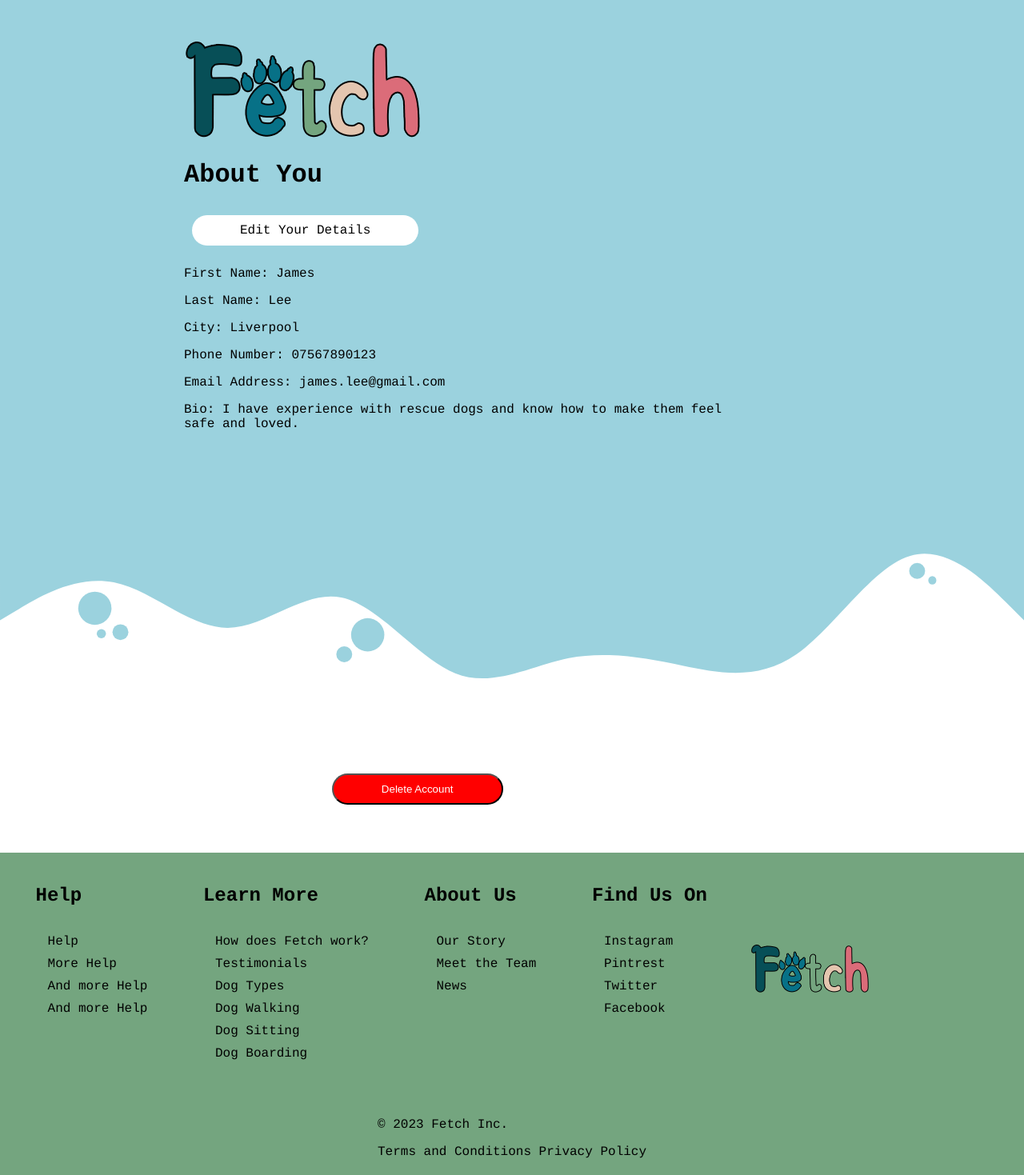
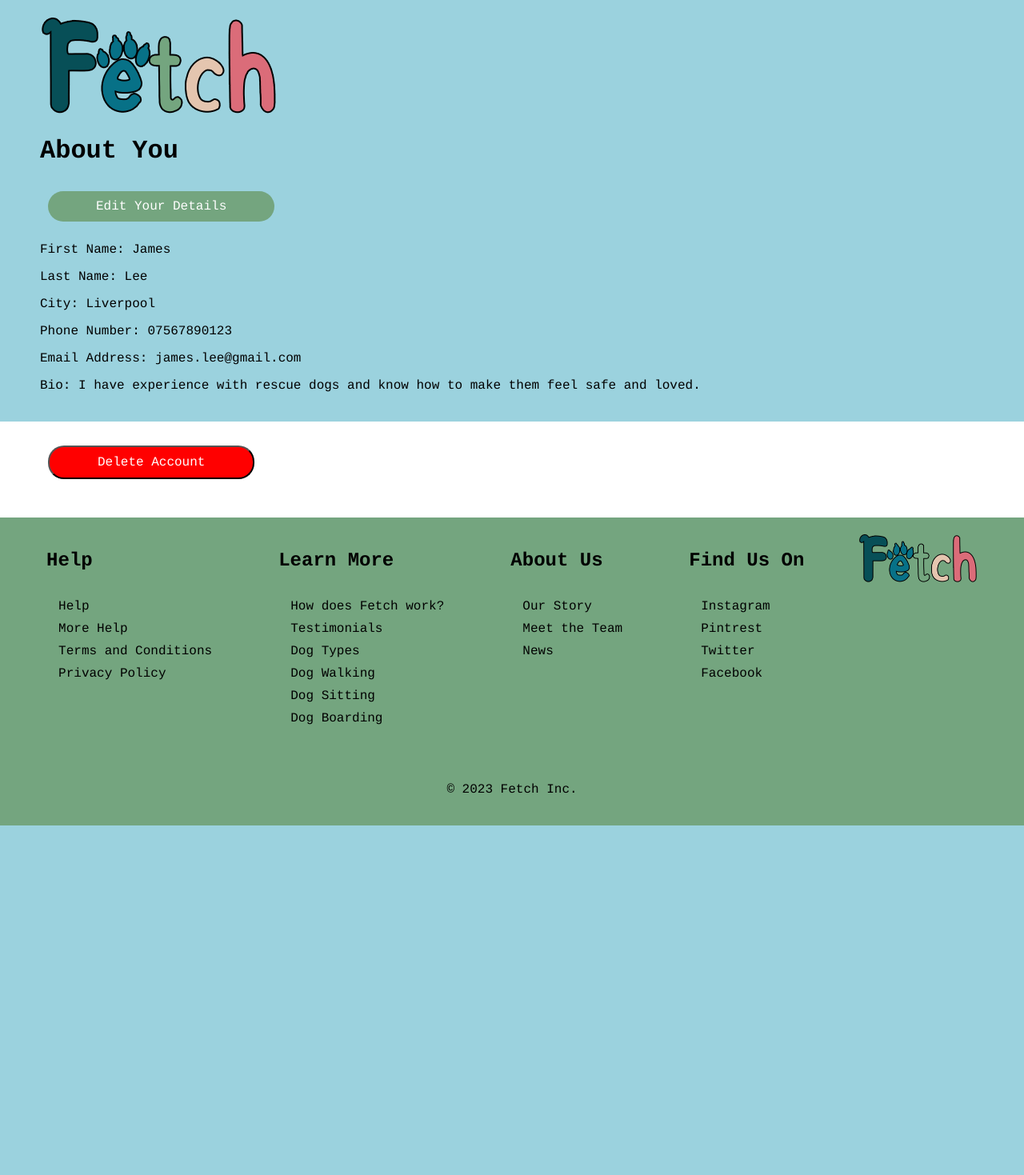
Before and after one commit to aleighdavidson/PetSittingWebsite, a Flask app: page /account/1 in a window 1280 px wide. Shown: the whole page at 80% size. After the commit the page ends 1032 px from the top, so only its background shows below. Run offline with Flask 3, Linux system fonts and the light colour scheme; data comes from the database, SQL or seed files in the repository; parts of the project's set-up code (start-up, migrations or seed data) failed here and were passed over.

Commit message:
changes to account details and edit page styles

```diff
--- a/FetchApp/application/routes.py
+++ b/FetchApp/application/routes.py
@@ -100,7 +100,7 @@
 @app.route('/editdog/<id>', methods=['GET', 'POST', 'DELETE'])
 def edit_dog(id):
     error = ""
-    current_dog = service.get_dog(id)
+    current_dog = service.get_dog_profile(id)
     form = DogForm(obj=current_dog)
     form.dog_type_list.data = current_dog.dog_type
     delete_form = DeleteUserForm()
@@ -135,36 +135,3 @@
     dog = service.get_dog_profile(id)
     photo = service.get_dog_photo(id)
     return render_template('dog_profile.html', dog=dog, photo=photo, message=error)
-
-
-# TESTING ################
-
-# @app.route('/users', methods=['GET'])
-# def show_users():
-#     error = ""
-#     users = service.get_all_users()
-#     print("I'm working")
-#     if len(users) == 0:
-#         error = "There are no users to display"
-#     return render_template('usersTest.html', users=users, message=error)
-#
-#
-# @app.route('/sitters', methods=['GET'])
-# def show_sitters():
-#     error = ""
-#     sitters = service.get_all_sitter_types()
-#     print("I'm working")
-#     if len(sitters) == 0:
-#         error = "There are no users to display"
-#     return render_template('sitterTypeTest.html', users=sitters, message=error)
-#
-#
-# @app.route('/users/dog', methods=['GET'])
-# def show_users_dogs():
-#     error = ""
-#     users = service.get_all_users()
-#     dogs = service.get_all_dogs()
-#     my_dict = {}
-#     for dog in dogs:
-#         my_dict[dog.user.id] = dog.dog_name
-#     return render_template('usersTest.html', users=users, dogs=dogs, my_dict=my_dict, message=error)
--- a/FetchApp/application/service.py
+++ b/FetchApp/application/service.py
@@ -14,11 +14,6 @@
 def get_account_details(id):
     user = db.session.query(User).filter_by(id=id).first()
     return user
-
-
-def get_dog(id):
-    dog = db.session.query(Dog).filter_by(id=id).first()
-    return dog
 
 
 def save_account_changes(user):
@@ -56,16 +51,3 @@
 
 def get_dog_photo(dog_id):
     return db.session.query(DogPhoto).filter_by(dog_id=dog_id).first()
-
-
-# TESTING ############
-# def get_all_users():
-#     return db.session.query(User).all()
-#
-#
-# def get_all_dogs():
-#     return db.session.query(Dog).all()
-#
-#
-# def get_all_sitter_types():
-#     return db.session.query(SitterType).all()
--- a/FetchApp/application/static/styles.css
+++ b/FetchApp/application/static/styles.css
@@ -76,6 +76,22 @@
 
 /* Account Template */
 
+.editGridContainer {
+	display: grid;
+	grid-template-columns: auto auto auto auto;
+	width: 100vw;
+	row-gap: 0px;
+}
+
+.editGridContainer > .editContent {
+	justify-self: start;
+	padding: 20px;
+	padding-left: 50px;
+	max-width: 900px;
+	grid-column:1;
+	grid-row: 1 / 2;
+}
+
 .imgPreview {
   border: 1px solid #ddd;
   border-radius: 4px;
@@ -86,14 +102,34 @@
 #buttonWarning {
 	background-color: red;
 	color: white;
+	font-family: var(--font);
+	font-size: 16px;
+}
+
+#buttonWarning:hover {
+    background-color: white;
+	color: red;
+}
+
+#editButton {
+    background-color: #74A57F;
+    color: white;
+    font-family: var(--font);
+    font-size: 16px;
+}
+
+#editButton:hover{
+	background-color: #077187;
 }
 
 .flashMessage {
-    padding: 15px;
+    padding-top: 30px;
+    place-self: center;
 }
 
 .editDetailsRow {
     padding: 10px;
+    font-size: 16px;
 }
 
 .form-control {
@@ -227,7 +263,11 @@
 }
 
 #footerLogo {
-    place-self: center;
+    /*place-self: center end;
+    padding-left: 50px;
+    grid-column: 5; */
+    width: 148.5px;
+    height: 62px;
 }
 =======
 /* Dog Profile Template */
--- a/FetchApp/application/templates/account.html
+++ b/FetchApp/application/templates/account.html
@@ -1,22 +1,19 @@
 {% extends "layout.html" %}
 {% block body_content %}
-<div class="heroGridContainer">
+<div class="editGridContainer">
     <div id="heroColorBackground"></div>
-		<img id="heroBackground" src="/static/images/wave.svg">
-		<div class="heroContent">
+    <div class="editContent">
         <img src="/static/images/logo 2.png" alt="Logo"/>
-			<div>
-				<h1> About You </h1>
-                <div class='heroContent'>
             {% with messages = get_flashed_messages() %}
                 {% if messages %}
                     {% for message in messages %}
-                            {{ message }}
+                        <div class="flashMessage">{{ message }}</div>
                     {% endfor %}
                 {% endif %}
             {% endwith %}
-                </div>
-				<a class="customLinkStyling" href="/edituser/{{user.id}}">Edit Your Details</a>
+            <h1> About You </h1>
+            <div class='editContent'>
+                <a class="customLinkStyling" id="editButton" href="/edituser/{{user.id}}">Edit Your Details</a>
                 <p>First Name: {{user.first_name}}</p>
                 <p>Last Name: {{user.last_name}}</p>
                 <p>City: {{user.city}}</p>
@@ -26,14 +23,13 @@
             </div>
     </div>
 </div>
-
+<div class="editGridContainer">
+    <div class="editContent">
     {% if user.user_type == "Owner" %}
-<div class="heroGridContainer">
-            <div class="heroContent">
-                <div>
         <h1> About Your Dogs </h1>
             {% for dog in user.dog %}
-                    <a class="customLinkStyling" href="/editdog/{{dog.id}}">Edit Dog</a>
+        <div>
+            <a class="customLinkStyling" id="editButton" href="/editdog/{{dog.id}}">Edit Dog</a>
             <p>Name: {{dog.dog_name}}</p>
             <p>Age: {{dog.dog_age}} </p>
             <p>Description: {{dog.description}}</p>
@@ -42,22 +38,17 @@
               <img class="imgPreview", src="{{ url_for('static', filename ='images/'+ photo.photo) }}">
             {% endfor %}
         </div>
-            </div>
-        </div>
-</div>
             {% endfor %}
     {% endif %}
-  <br>
-  {{ message }}
-</div>
-<div class="heroGridContainer">
-    <div class="heroContent">
         <div>
              <form method='POST' action=''>
                  {{ delete_form.csrf_token }}
-                <button type="submit" id="buttonWarning" class="customLinkStyling">Delete Account</button>
+                <button type="submit" class="customLinkStyling" id="buttonWarning" >Delete Account</button>
              </form>
         </div>
     </div>
 </div>
+
+  <br>
+  {{ message }}
 {% endblock %}
--- a/FetchApp/application/templates/layout.html
+++ b/FetchApp/application/templates/layout.html
@@ -21,16 +21,16 @@
          <ul class="ulFooter">
             <li class="liFooter"><a id="footerLink" href="">Help</a></li>
              <li class="liFooter"><a id="footerLink" href="">More Help</a></li>
-             <li class="liFooter"><a id="footerLink" href="">And more Help</a></li>
-             <li class="liFooter"><a id="footerLink" href="">And more Help</a></li>
+             <li class="liFooter"><a id="footerLink" href="">Terms and Conditions</a></li>
+             <li class="liFooter"><a id="footerLink" href="">Privacy Policy</a></li>
         </ul>
     </div>
     <div class="footerMain">
         <h2>Learn More</h2>
         <ul class="ulFooter">
-            <li class="liFooter"><a id="footerLink" href="">How does Fetch work?</a></li>
-            <li class="liFooter"><a id="footerLink" href="">Testimonials</a></li>
-            <li class="liFooter"><a id="footerLink" href="">Dog Types</a></li>
+            <li class="liFooter"><a id="footerLink" href="/">How does Fetch work?</a></li>
+            <li class="liFooter"><a id="footerLink" href="/">Testimonials</a></li>
+            <li class="liFooter"><a id="footerLink" href="/">Dog Types</a></li>
             <li class="liFooter"><a id="footerLink" href="">Dog Walking</a></li>
             <li class="liFooter"><a id="footerLink" href="">Dog Sitting</a></li>
             <li class="liFooter"><a id="footerLink" href="">Dog Boarding</a></li>
@@ -39,29 +39,30 @@
     <div class="footerMain">
         <h2>About Us</h2>
         <ul class="ulFooter">
-            <li class="liFooter"><a id="footerLink" href="">Our Story</a></li>
-             <li class="liFooter"><a id="footerLink" href="">Meet the Team</a></li>
+            <li class="liFooter"><a id="footerLink" href="/">Our Story</a></li>
+             <li class="liFooter"><a id="footerLink" href="/">Meet the Team</a></li>
              <li class="liFooter"><a id="footerLink" href="">News</a></li>
         </ul>
     </div>
     <div class="footerMain">
         <h2>Find Us On</h2>
         <ul class="ulFooter">
-            <li class="liFooter"><a id="footerLink" href="">Instagram</a></li>
-             <li class="liFooter"><a id="footerLink" href="">Pintrest</a></li>
-             <li class="liFooter"><a id="footerLink" href="">Twitter</a></li>
-             <li class="liFooter"><a id="footerLink" href="">Facebook</a></li>
+            <li class="liFooter"><a id="footerLink" href="https://www.instagram.com/">Instagram</a></li>
+             <li class="liFooter"><a id="footerLink" href="https://www.pinterest.co.uk/">Pintrest</a></li>
+             <li class="liFooter"><a id="footerLink" href="https://twitter.com/">Twitter</a></li>
+             <li class="liFooter"><a id="footerLink" href="https://en-gb.facebook.com/">Facebook</a></li>
         </ul>
     </div>
-    <div id="footerLogo">
-        <img src="/static/images/logo 2.png" alt="Logo" width="50%"/>
+<div class="footerMain">
+        <img src="/static/images/logo 2.png" alt="Logo" id="footerLogo"/>
     </div>
 </div>
+<!--<div class="footerContainer">-->
+<!--     -->
+<!--</div>-->
 <div class="footerContainer">
      <div class="footerFooter">
         <p>&copy 2023 Fetch Inc.</p>
-         <a id="footerLink" href="">Terms and Conditions</a>
-         <a id="footerLink" href="">Privacy Policy</a>
     </div>
 </div>
 {% endblock %}
```
Also changed, not shown: FetchApp/application/templates/edit_dog_details_form.html (+7 -5 lines), FetchApp/application/templates/edit_user_details_form.html (+7 -6 lines), 3 other files. Lines whose indentation alone changed are shown as unchanged.
